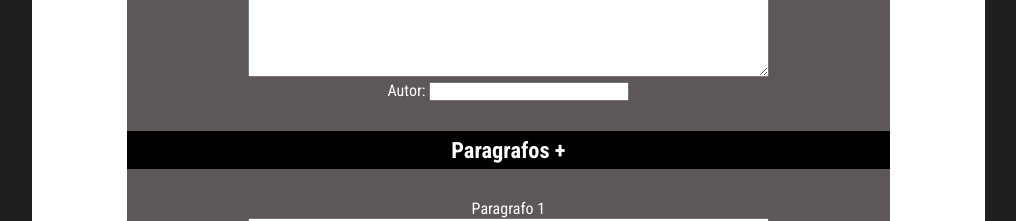
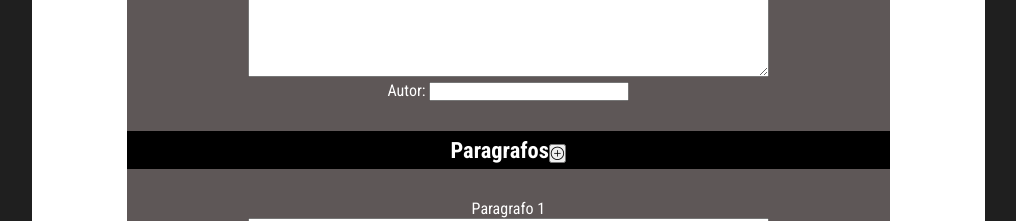
Before and after one commit to vicemanu/admin-metanoia, a React (Vite) app: page /admin in a window 1280 px wide. Shown: the part 840-1061 px from the top of the page, without its empty margins (242-1258 px from the left). Built offline with nearby package versions, Linux system fonts and the light colour scheme.

Commit message:
paragrafos completos

```diff
--- a/src/components/Conteudo/index.jsx
+++ b/src/components/Conteudo/index.jsx
@@ -6,7 +6,7 @@ export default function Conteudo(props) {
     const [titulo, setTitulo] = useState('')
     const [img, setImg] = useState([""])
     const [citation, setCitation] = useState([""])
-    const [paragraph, setParagraph] = useState('')
+    const [paragraph, setParagraph] = useState([""])
 
         // console.log(titulo, img, citation, paragraph )
 
@@ -90,19 +90,28 @@ export default function Conteudo(props) {
                                         </label>
                                     </div>
 
-                                    <h2>Paragrafos <span>+</span></h2>
+                                    <h2>Paragrafos
+                                        <button onClick={addParagraph}>
+                                            <i class="bi bi-plus-circle"></i>
+                                        </button>
+
+                                    </h2>
                                     <div className='conteudo--div'>
-                                        <label className='conteudo_div--paragrafo' htmlFor="">
-                                            Paragrafo 1
-                                            <textarea name="" id="" cols="30" rows="10"
-                                            onChange={e => {
-                                                setParagraph(e.target.value)
-                                                setTodoConteudo({titulo, img, citation, paragraph})
-                                            }}
-                                            >
+                                        {
+                                            paragraph.map((e, index) => {
+                                                return(
+                                                    <label key={index} className='conteudo_div--paragrafo' htmlFor="">
+                                                        Paragrafo {index + 1}
+                                                    <textarea name="" id="" cols="30" rows="10"
+                                                    onChange={e => {handleChangeParagraph(e, index)}}
+                                                    >
 
-                                            </textarea>
-                                        </label>
+                                                    </textarea>
+                                                </label>
+                                                )
+                                            })
+                                        }
+
                                     </div>
 
 
```
